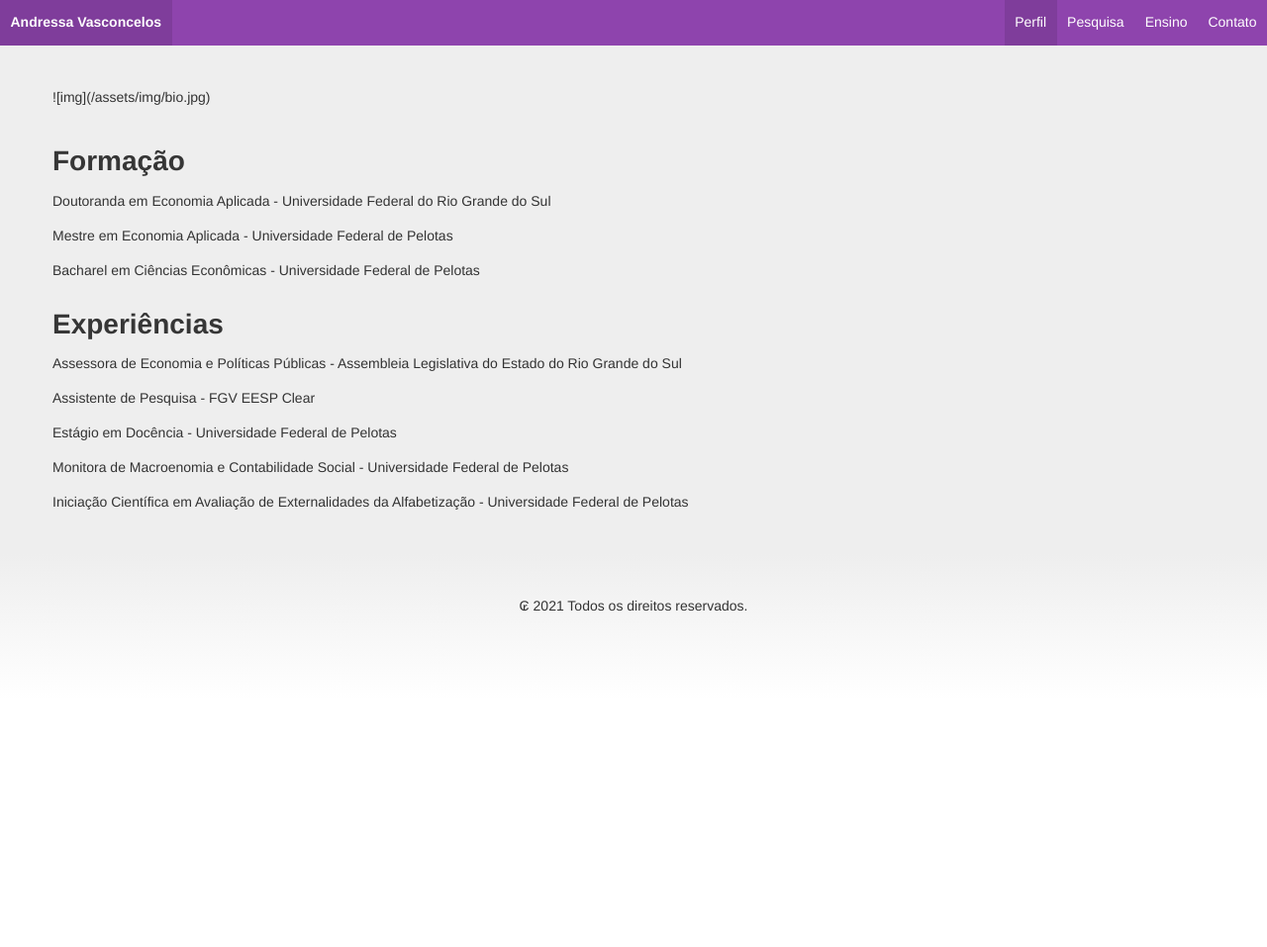
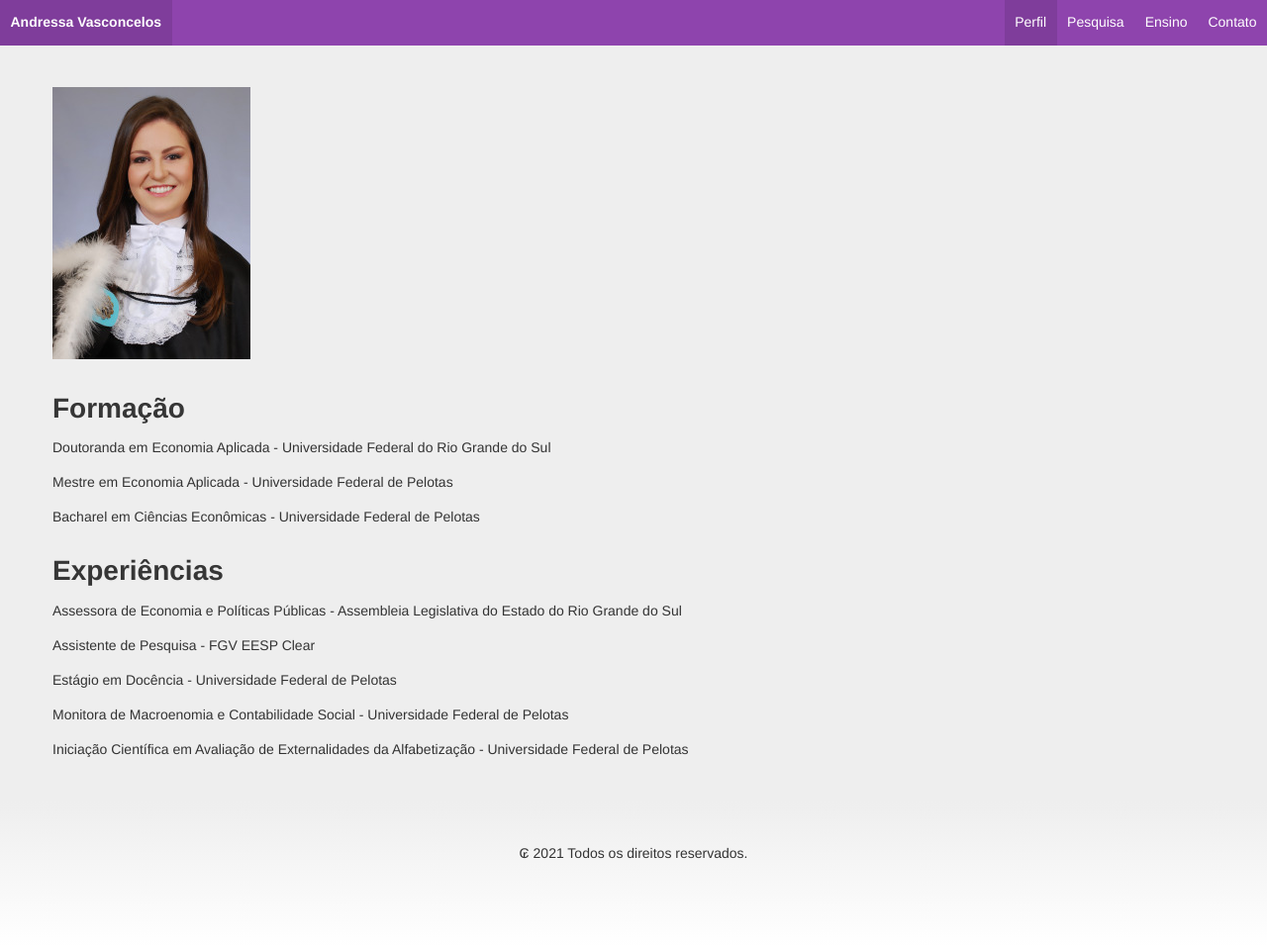
Before and after one commit to andressamielke/andressamielke.github.io, a Jekyll site: the page built from perfil.md, in a window 1280 px wide. Shown: the whole page at 99% size. Built offline with Jekyll 4.4.1, drawn with Linux system fonts in a browser that asks for light colours; some web fonts are replaced; before the commit the page ends 900 px from its top, so only the background shows below that.

Commit message:
Update perfil.md

```diff
--- a/perfil.md
+++ b/perfil.md
@@ -5,11 +5,7 @@
 layout: default
 ---
 
-<div class="columns is-vcentered">
-  <div class="column">
-    ![img](/assets/img/bio.jpg)
-  </div>
-</div>
+![img](/assets/img/bio.jpg)
 
 # Formação
 
```
